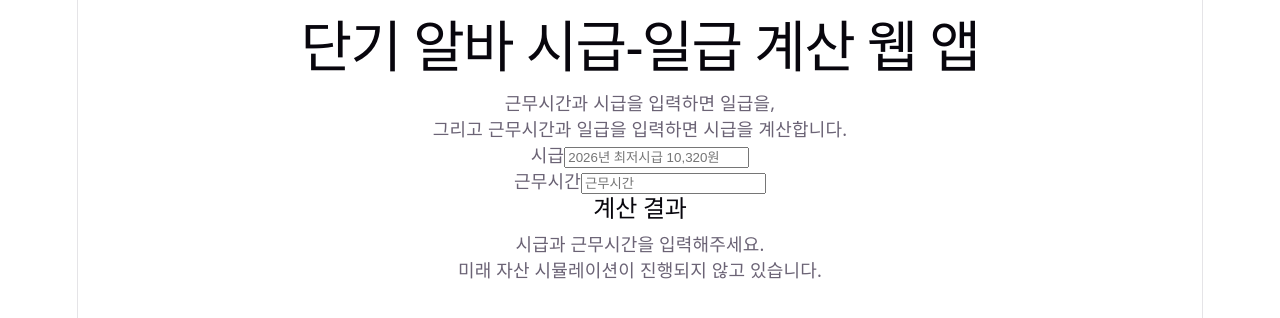
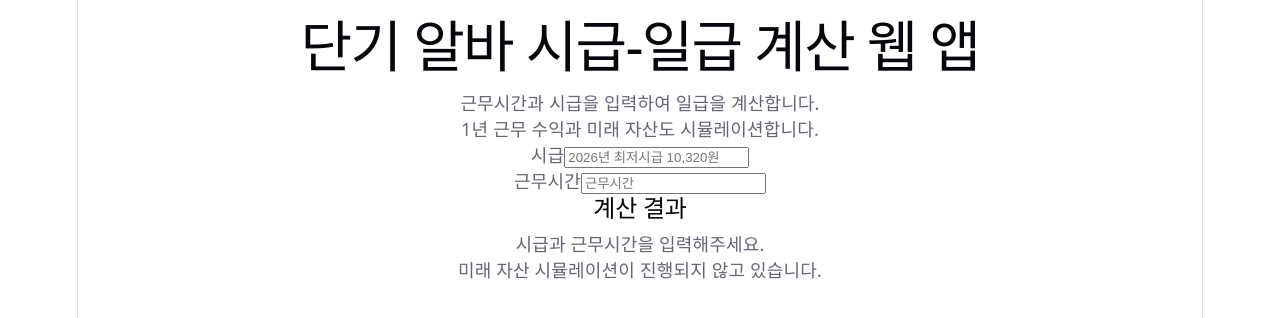
Before and after one commit to webmooncity/part-time-wage-calculator, a React (Vite) app: page / in a window 1280 px wide. Shown: the top 318 px of the page. Built offline with nearby package versions, Linux system fonts and the light colour scheme.

Commit message:
Update app copy

```diff
--- a/src/App.tsx
+++ b/src/App.tsx
@@ -105,7 +105,11 @@ function App() {
     <main>
       <section>
         <h1>단기 알바 시급-일급 계산 웹 앱</h1>
-        <p>근무시간과 시급을 입력하면 일급을, <br />그리고 근무시간과 일급을 입력하면 시급을 계산합니다.</p>
+        <p>
+          근무시간과 시급을 입력하여 일급을 계산합니다.
+          <br />
+          1년 근무 수익과 미래 자산도 시뮬레이션합니다.
+        </p>
 
         <div>
           <label htmlFor="hourlyWage">시급</label>
```
